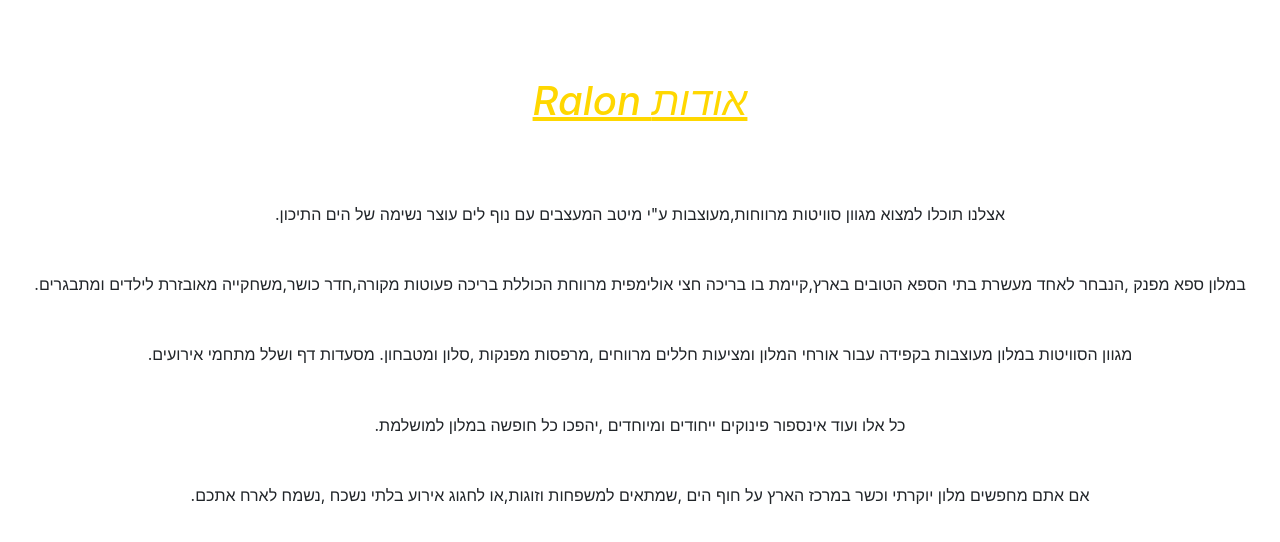
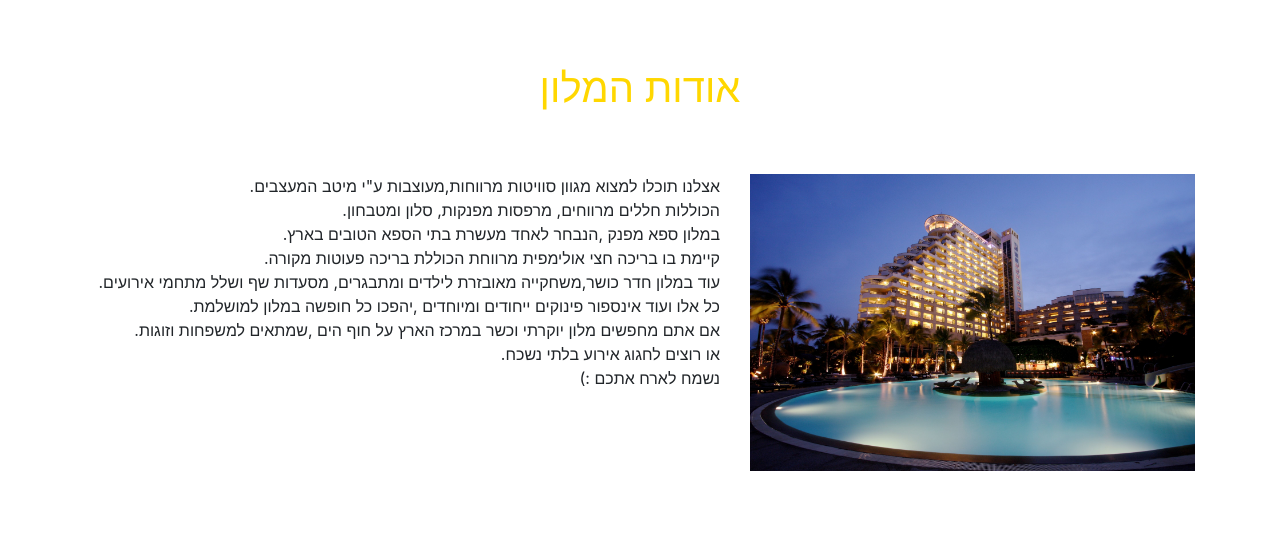
Before and after one commit to 311452304/hotel-project, a plain HTML site: page aboutUs.html in a window 1280 px wide. Drawn offline with nearby package versions, Linux system fonts and the light colour scheme.

Commit message:
add picture to aboutus

```diff
--- a/aboutUs.html
+++ b/aboutUs.html
@@ -1,19 +1,41 @@
 <html>
     <header>
-       <h1> <titel class="font-italic" Italic text.> Ralon אודות </titel></h1>
+        <title>Ralon אודות </title>
         <link rel="stylesheet" href="https://cdn.jsdelivr.net/npm/bootstrap@4.5.3/dist/css/bootstrap.min.css" integrity="sha384-TX8t27EcRE3e/ihU7zmQxVncDAy5uIKz4rEkgIXeMed4M0jlfIDPvg6uqKI2xXr2" crossorigin="anonymous">
         <link rel="stylesheet" href="css\aboutUs.css">
     </header>
+
+<body>
+    <h1> אודות המלון </h1>
+    <div class="container">
+        <div class="row">
+          <div class="col-sm-12 col-xs-12 col-md-7 col-lg-7">
+            <p>
+                <br>.אצלנו תוכלו למצוא מגוון סוויטות מרווחות,מעוצבות ע"י מיטב המעצבים
+                <br>.הכוללות חללים מרווחים, מרפסות מפנקות, סלון ומטבחון
+                <br>.במלון ספא מפנק ,הנבחר לאחד מעשרת בתי הספא הטובים בארץ
+                <br>.קיימת בו בריכה חצי אולימפית מרווחת הכוללת בריכה פעוטות מקורה
+                <br>.עוד במלון חדר כושר,משחקייה מאובזרת לילדים ומתבגרים, מסעדות שף ושלל מתחמי אירועים
+                <br>.כל אלו ועוד אינספור פינוקים ייחודים ומיוחדים ,יהפכו כל חופשה במלון למושלמת
+                <br>.אם אתם מחפשים מלון יוקרתי וכשר במרכז הארץ על חוף הים ,שמתאים למשפחות וזוגות
+                <br>.או רוצים לחגוג אירוע בלתי נשכח
+                <br>(: נשמח לארח אתכם
+            </p>
+          </div>
+          <div class="col-sm-12 col-xs-12 col-md-5 col-lg-5">
+            <br><img src="images/outhotel.jpeg" width="100%" alt="out hotel">
+          </div>
+        </div>
+      </div>
+
+
+
+   <script src="https://code.jquery.com/jquery-3.5.1.slim.min.js"
+    integrity="sha384-DfXdz2htPH0lsSSs5nCTpuj/zy4C+OGpamoFVy38MVBnE+IbbVYUew+OrCXaRkfj"
+    crossorigin="anonymous"></script>
+  <script src="https://cdn.jsdelivr.net/npm/bootstrap@4.5.3/dist/js/bootstrap.bundle.min.js"
+    integrity="sha384-ho+j7jyWK8fNQe+A12Hb8AhRq26LrZ/JpcUGGOn+Y7RsweNrtN/tE3MoK7ZeZDyx"
+    crossorigin="anonymous"></script>
+</body>
+
 </html>
-<body>
-    <div><p class="font-weight-normal" Normal weight text></p>
-     <label>
-        .אצלנו תוכלו למצוא מגוון סוויטות מרווחות,מעוצבות ע"י מיטב המעצבים עם נוף לים עוצר נשימה של הים התיכון
-    </label><br>
-    <label>.במלון ספא מפנק ,הנבחר לאחד מעשרת בתי הספא הטובים בארץ,קיימת בו בריכה חצי אולימפית מרווחת הכוללת בריכה פעוטות מקורה,חדר כושר,משחקייה מאובזרת לילדים ומתבגרים</label>
-    <br>
-    <label>.מסעדות דף ושלל מתחמי אירועים</label>
-    <label>.מגוון הסוויטות במלון מעוצבות בקפידה עבור אורחי המלון ומציעות חללים מרווחים ,מרפסות מפנקות ,סלון ומטבחון</label>
-    <label>.כל אלו ועוד אינספור פינוקים ייחודים ומיוחדים ,יהפכו כל חופשה במלון למושלמת</label>
-    <label>.אם אתם מחפשים מלון יוקרתי וכשר במרכז הארץ על חוף הים ,שמתאים למשפחות וזוגות,או לחגוג אירוע בלתי נשכח ,נשמח לארח אתכם</label>
-    </div>
--- a/css/aboutUs.css
+++ b/css/aboutUs.css
@@ -2,11 +2,17 @@
 *{
     text-align:center;
     background-color: white;
-    margin-top:3%;
+
 
 }
 
 h1{
     color:gold;
-    text-decoration:underline;
+    margin-top:5%;
+    margin-bottom: 3%;
 }
+p{
+    text-align:right;
+    margin-right:0%;
+
+}
```
Also changed, not shown: paymentPage.html (+3 -3 lines), images/outhotel.jpeg (added).
